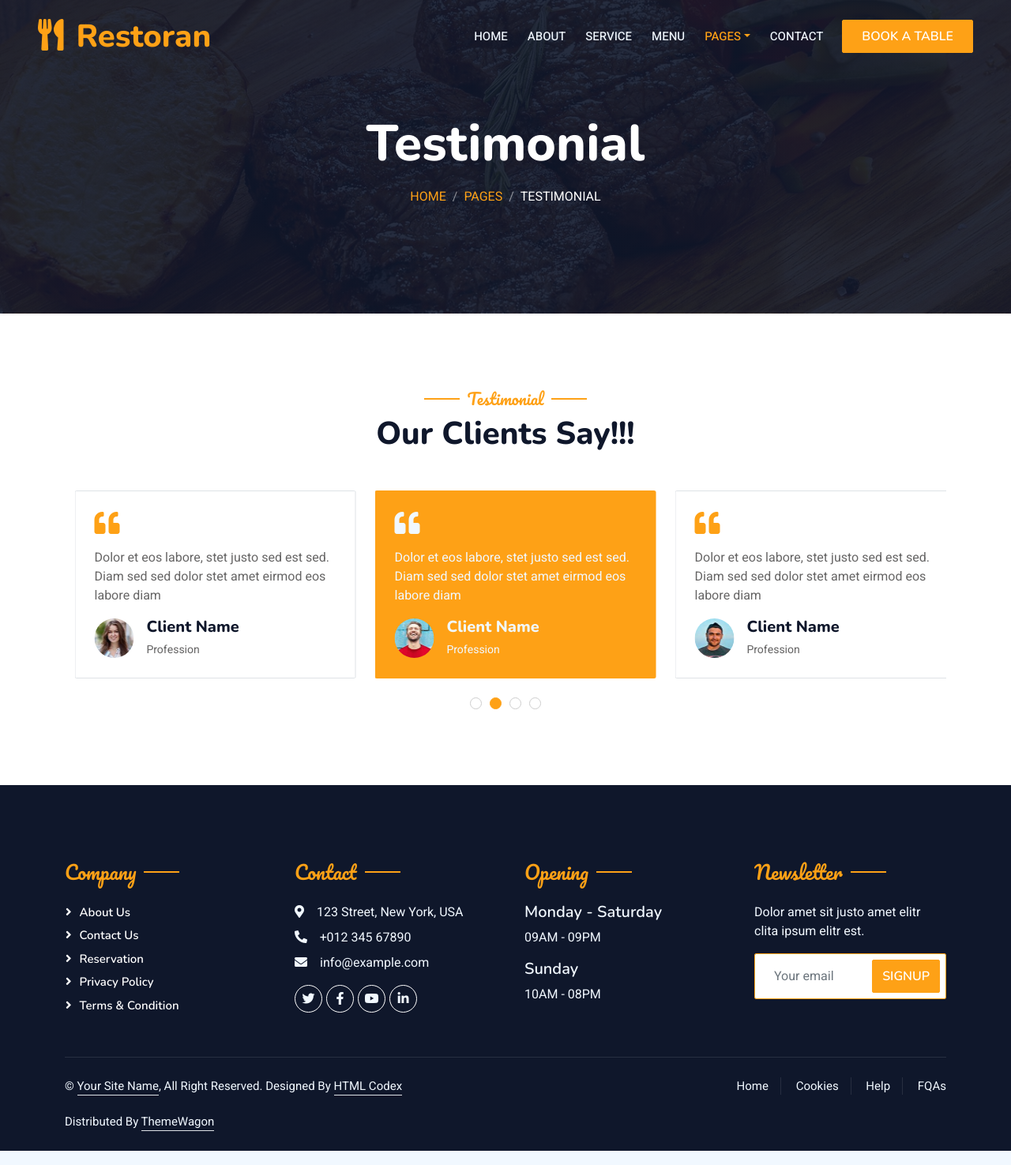
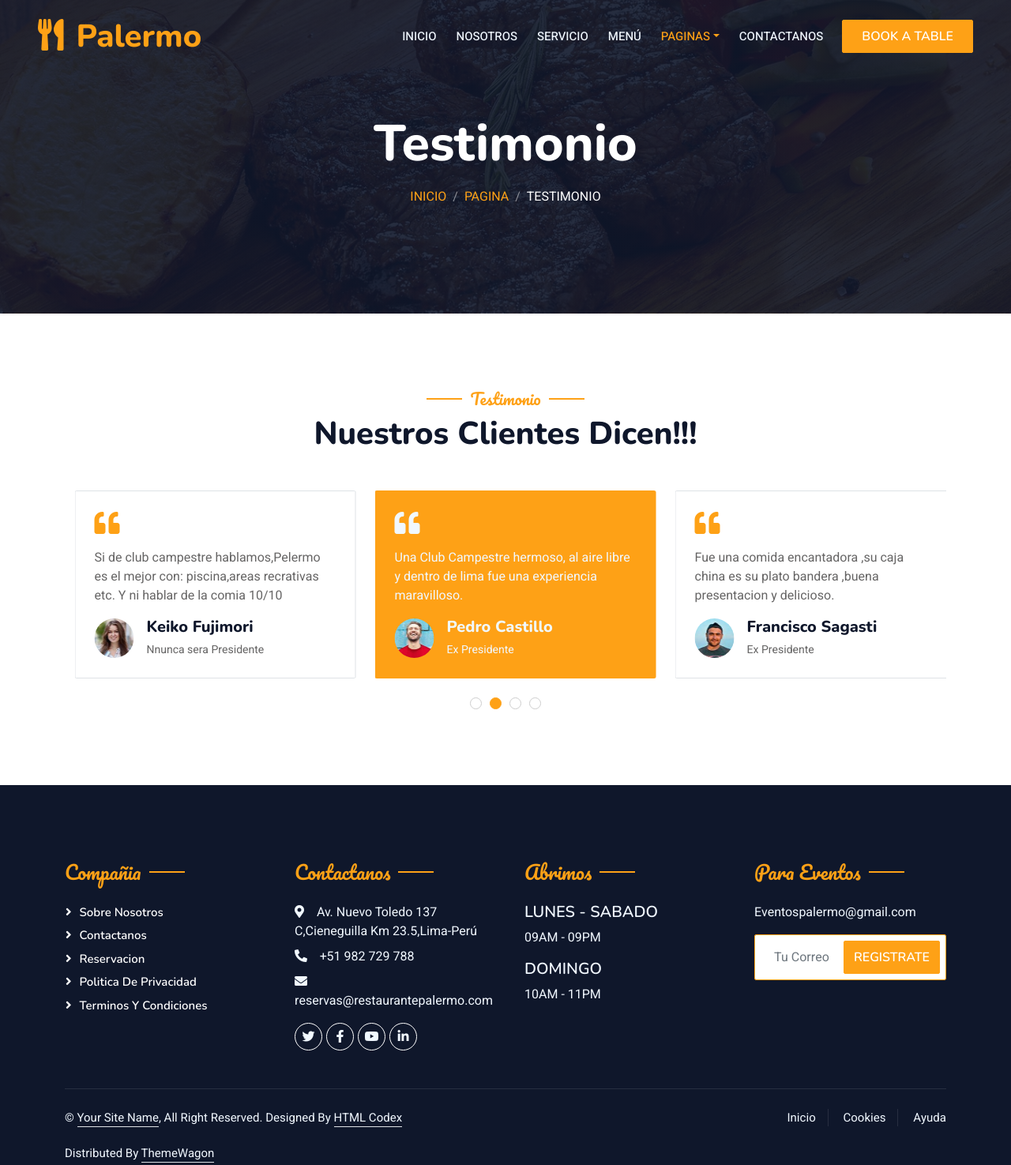
Before and after one commit to Josesichajorge/restoran-1.0.0, a plain HTML site: page testimonial.html in a window 1280 px wide. Shown: the whole page at 79% size. Drawn offline with nearby package versions, Linux system fonts and the light colour scheme.

Commit message:
Add files via upload
Signed-off-by: Alex200320 <166766104+Alex200320@users.noreply.github.com>

```diff
--- a/testimonial.html
+++ b/testimonial.html
@@ -47,7 +47,7 @@
         <div class="container-xxl position-relative p-0">
             <nav class="navbar navbar-expand-lg navbar-dark bg-dark px-4 px-lg-5 py-3 py-lg-0">
                 <a href="" class="navbar-brand p-0">
-                    <h1 class="text-primary m-0"><i class="fa fa-utensils me-3"></i>Restoran</h1>
+                    <h1 class="text-primary m-0"><i class="fa fa-utensils me-3"></i>Palermo</h1>
                     <!-- <img src="img/logo.png" alt="Logo"> -->
                 </a>
                 <button class="navbar-toggler" type="button" data-bs-toggle="collapse" data-bs-target="#navbarCollapse">
@@ -55,19 +55,19 @@
                 </button>
                 <div class="collapse navbar-collapse" id="navbarCollapse">
                     <div class="navbar-nav ms-auto py-0 pe-4">
-                        <a href="index.html" class="nav-item nav-link">Home</a>
-                        <a href="about.html" class="nav-item nav-link">About</a>
-                        <a href="service.html" class="nav-item nav-link">Service</a>
-                        <a href="menu.html" class="nav-item nav-link">Menu</a>
+                        <a href="index.html" class="nav-item nav-link">Inicio</a>
+                        <a href="about.html" class="nav-item nav-link">Nosotros</a>
+                        <a href="service.html" class="nav-item nav-link">Servicio</a>
+                        <a href="menu.html" class="nav-item nav-link">Menú</a>
                         <div class="nav-item dropdown">
-                            <a href="#" class="nav-link dropdown-toggle active" data-bs-toggle="dropdown">Pages</a>
+                            <a href="#" class="nav-link dropdown-toggle active" data-bs-toggle="dropdown">Paginas</a>
                             <div class="dropdown-menu m-0">
-                                <a href="booking.html" class="dropdown-item">Booking</a>
-                                <a href="team.html" class="dropdown-item">Our Team</a>
-                                <a href="testimonial.html" class="dropdown-item active">Testimonial</a>
+                                <a href="booking.html" class="dropdown-item">Reservacíon</a>
+                                <a href="team.html" class="dropdown-item">Nuestro Equipo</a>
+                                <a href="testimonial.html" class="dropdown-item active">Testimonio</a>
                             </div>
                         </div>
-                        <a href="contact.html" class="nav-item nav-link">Contact</a>
+                        <a href="contact.html" class="nav-item nav-link">Contactanos</a>
                     </div>
                     <a href="" class="btn btn-primary py-2 px-4">Book A Table</a>
                 </div>
@@ -75,12 +75,12 @@
 
             <div class="container-xxl py-5 bg-dark hero-header mb-5">
                 <div class="container text-center my-5 pt-5 pb-4">
-                    <h1 class="display-3 text-white mb-3 animated slideInDown">Testimonial</h1>
+                    <h1 class="display-3 text-white mb-3 animated slideInDown">Testimonio</h1>
                     <nav aria-label="breadcrumb">
                         <ol class="breadcrumb justify-content-center text-uppercase">
-                            <li class="breadcrumb-item"><a href="#">Home</a></li>
-                            <li class="breadcrumb-item"><a href="#">Pages</a></li>
-                            <li class="breadcrumb-item text-white active" aria-current="page">Testimonial</li>
+                            <li class="breadcrumb-item"><a href="#">Inicio</a></li>
+                            <li class="breadcrumb-item"><a href="#">Pagina</a></li>
+                            <li class="breadcrumb-item text-white active" aria-current="page">Testimonio</li>
                         </ol>
                     </nav>
                 </div>
@@ -93,51 +93,51 @@
         <div class="container-xxl py-5 wow fadeInUp" data-wow-delay="0.1s">
             <div class="container">
                 <div class="text-center">
-                    <h5 class="section-title ff-secondary text-center text-primary fw-normal">Testimonial</h5>
-                    <h1 class="mb-5">Our Clients Say!!!</h1>
+                    <h5 class="section-title ff-secondary text-center text-primary fw-normal">Testimonio</h5>
+                    <h1 class="mb-5">Nuestros Clientes Dicen!!!</h1>
                 </div>
                 <div class="owl-carousel testimonial-carousel">
                     <div class="testimonial-item bg-transparent border rounded p-4">
                         <i class="fa fa-quote-left fa-2x text-primary mb-3"></i>
-                        <p>Dolor et eos labore, stet justo sed est sed. Diam sed sed dolor stet amet eirmod eos labore diam</p>
+                        <p>Si de club campestre hablamos,Pelermo es el mejor con: piscina,areas recrativas etc. Y ni hablar de la comia 10/10</p>
                         <div class="d-flex align-items-center">
                             <img class="img-fluid flex-shrink-0 rounded-circle" src="img/testimonial-1.jpg" style="width: 50px; height: 50px;">
                             <div class="ps-3">
-                                <h5 class="mb-1">Client Name</h5>
-                                <small>Profession</small>
+                                <h5 class="mb-1">Keiko Fujimori</h5>
+                                <small>Nnunca sera Presidente</small>
                             </div>
                         </div>
                     </div>
                     <div class="testimonial-item bg-transparent border rounded p-4">
                         <i class="fa fa-quote-left fa-2x text-primary mb-3"></i>
-                        <p>Dolor et eos labore, stet justo sed est sed. Diam sed sed dolor stet amet eirmod eos labore diam</p>
+                        <p>Una Club Campestre hermoso, al aire libre y dentro de lima fue una experiencia maravilloso.</p>
                         <div class="d-flex align-items-center">
                             <img class="img-fluid flex-shrink-0 rounded-circle" src="img/testimonial-2.jpg" style="width: 50px; height: 50px;">
                             <div class="ps-3">
-                                <h5 class="mb-1">Client Name</h5>
-                                <small>Profession</small>
+                                <h5 class="mb-1">Pedro Castillo</h5>
+                                <small>Ex Presidente</small>
                             </div>
                         </div>
                     </div>
                     <div class="testimonial-item bg-transparent border rounded p-4">
                         <i class="fa fa-quote-left fa-2x text-primary mb-3"></i>
-                        <p>Dolor et eos labore, stet justo sed est sed. Diam sed sed dolor stet amet eirmod eos labore diam</p>
+                        <p>Fue una comida encantadora ,su caja china es su plato bandera ,buena presentacion y delicioso.</p>
                         <div class="d-flex align-items-center">
                             <img class="img-fluid flex-shrink-0 rounded-circle" src="img/testimonial-3.jpg" style="width: 50px; height: 50px;">
                             <div class="ps-3">
-                                <h5 class="mb-1">Client Name</h5>
-                                <small>Profession</small>
+                                <h5 class="mb-1">Francisco Sagasti</h5>
+                                <small>Ex Presidente</small>
                             </div>
                         </div>
                     </div>
                     <div class="testimonial-item bg-transparent border rounded p-4">
                         <i class="fa fa-quote-left fa-2x text-primary mb-3"></i>
-                        <p>Dolor et eos labore, stet justo sed est sed. Diam sed sed dolor stet amet eirmod eos labore diam</p>
+                        <p>Fue una gran, comida fui con toda mi familia a comer un rico Pollo ala Brasa al aire libre con un clima excelente.</p>
                         <div class="d-flex align-items-center">
                             <img class="img-fluid flex-shrink-0 rounded-circle" src="img/testimonial-4.jpg" style="width: 50px; height: 50px;">
                             <div class="ps-3">
-                                <h5 class="mb-1">Client Name</h5>
-                                <small>Profession</small>
+                                <h5 class="mb-1">Dina Boluarte</h5>
+                                <small>Presidente</small>
                             </div>
                         </div>
                     </div>
@@ -152,18 +152,18 @@
             <div class="container py-5">
                 <div class="row g-5">
                     <div class="col-lg-3 col-md-6">
-                        <h4 class="section-title ff-secondary text-start text-primary fw-normal mb-4">Company</h4>
-                        <a class="btn btn-link" href="">About Us</a>
-                        <a class="btn btn-link" href="">Contact Us</a>
-                        <a class="btn btn-link" href="">Reservation</a>
-                        <a class="btn btn-link" href="">Privacy Policy</a>
-                        <a class="btn btn-link" href="">Terms & Condition</a>
+                        <h4 class="section-title ff-secondary text-start text-primary fw-normal mb-4">Compañia</h4>
+                        <a class="btn btn-link" href="">Sobre Nosotros</a>
+                        <a class="btn btn-link" href="">Contactanos</a>
+                        <a class="btn btn-link" href="">Reservacion</a>
+                        <a class="btn btn-link" href="">Politica de Privacidad</a>
+                        <a class="btn btn-link" href="">Terminos y Condiciones</a>
                     </div>
                     <div class="col-lg-3 col-md-6">
-                        <h4 class="section-title ff-secondary text-start text-primary fw-normal mb-4">Contact</h4>
-                        <p class="mb-2"><i class="fa fa-map-marker-alt me-3"></i>123 Street, New York, USA</p>
-                        <p class="mb-2"><i class="fa fa-phone-alt me-3"></i>+012 345 67890</p>
-                        <p class="mb-2"><i class="fa fa-envelope me-3"></i>info@example.com</p>
+                        <h4 class="section-title ff-secondary text-start text-primary fw-normal mb-4">Contactanos</h4>
+                        <p class="mb-2"><i class="fa fa-map-marker-alt me-3"></i>Av. Nuevo Toledo 137 C,Cieneguilla Km 23.5,Lima-Perú</p>
+                        <p class="mb-2"><i class="fa fa-phone-alt me-3"></i>+51 982 729 788</p>
+                        <p class="mb-2"><i class="fa fa-envelope me-3"></i>reservas@restaurantepalermo.com</p>
                         <div class="d-flex pt-2">
                             <a class="btn btn-outline-light btn-social" href=""><i class="fab fa-twitter"></i></a>
                             <a class="btn btn-outline-light btn-social" href=""><i class="fab fa-facebook-f"></i></a>
@@ -172,18 +172,18 @@
                         </div>
                     </div>
                     <div class="col-lg-3 col-md-6">
-                        <h4 class="section-title ff-secondary text-start text-primary fw-normal mb-4">Opening</h4>
-                        <h5 class="text-light fw-normal">Monday - Saturday</h5>
+                        <h4 class="section-title ff-secondary text-start text-primary fw-normal mb-4">Abrimos</h4>
+                        <h5 class="text-light fw-normal">LUNES - SABADO</h5>
                         <p>09AM - 09PM</p>
-                        <h5 class="text-light fw-normal">Sunday</h5>
-                        <p>10AM - 08PM</p>
+                        <h5 class="text-light fw-normal">DOMINGO</h5>
+                        <p>10AM - 11PM</p>
                     </div>
                     <div class="col-lg-3 col-md-6">
-                        <h4 class="section-title ff-secondary text-start text-primary fw-normal mb-4">Newsletter</h4>
-                        <p>Dolor amet sit justo amet elitr clita ipsum elitr est.</p>
+                        <h4 class="section-title ff-secondary text-start text-primary fw-normal mb-4">Para Eventos</h4>
+                        <p>Eventospalermo@gmail.com</p>
                         <div class="position-relative mx-auto" style="max-width: 400px;">
-                            <input class="form-control border-primary w-100 py-3 ps-4 pe-5" type="text" placeholder="Your email">
-                            <button type="button" class="btn btn-primary py-2 position-absolute top-0 end-0 mt-2 me-2">SignUp</button>
+                            <input class="form-control border-primary w-100 py-3 ps-4 pe-5" type="text" placeholder="Tu Correo">
+                            <button type="button" class="btn btn-primary py-2 position-absolute top-0 end-0 mt-2 me-2">REGISTRATE</button>
                         </div>
                     </div>
                 </div>
@@ -200,10 +200,9 @@
                         </div>
                         <div class="col-md-6 text-center text-md-end">
                             <div class="footer-menu">
-                                <a href="">Home</a>
+                                <a href="">Inicio</a>
                                 <a href="">Cookies</a>
-                                <a href="">Help</a>
-                                <a href="">FQAs</a>
+                                <a href="">Ayuda</a>
                             </div>
                         </div>
                     </div>
```
